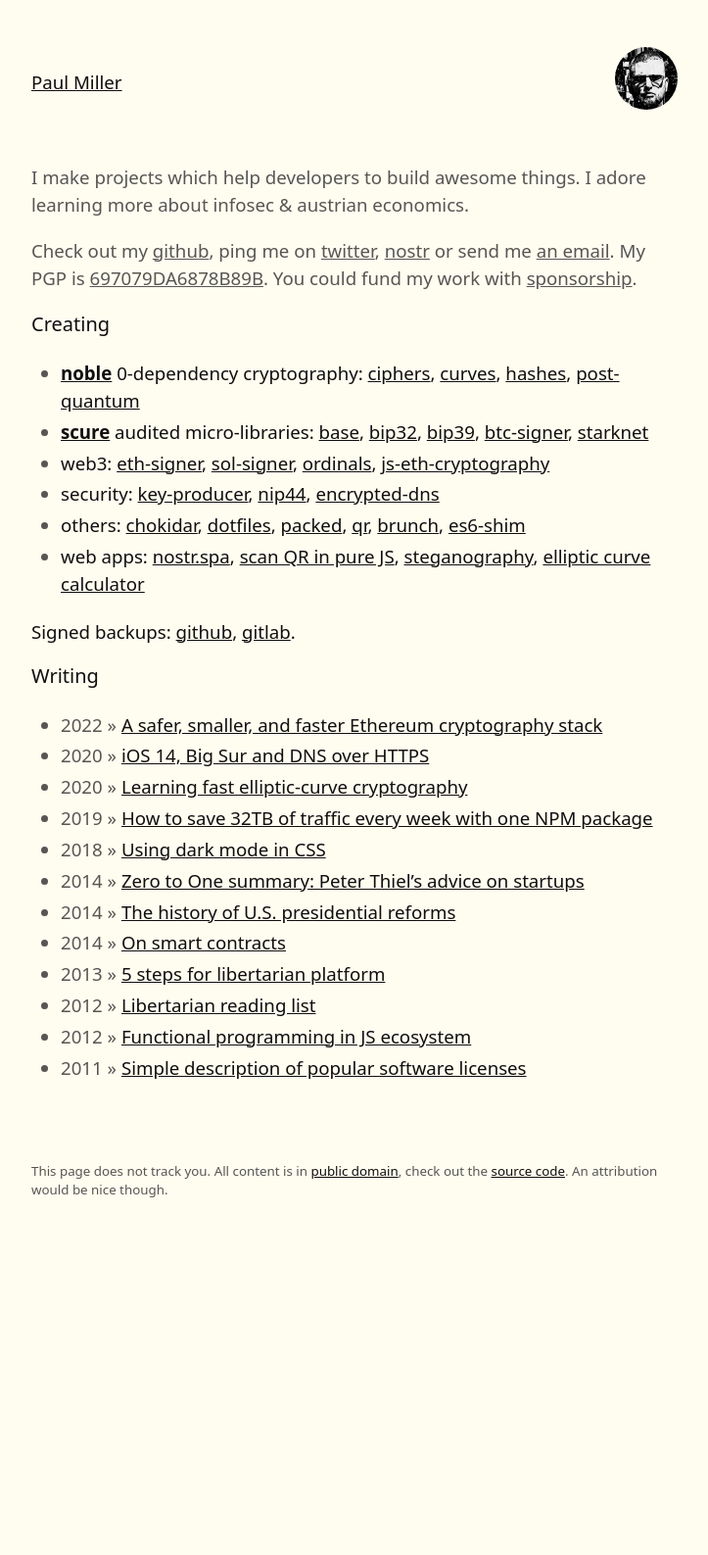
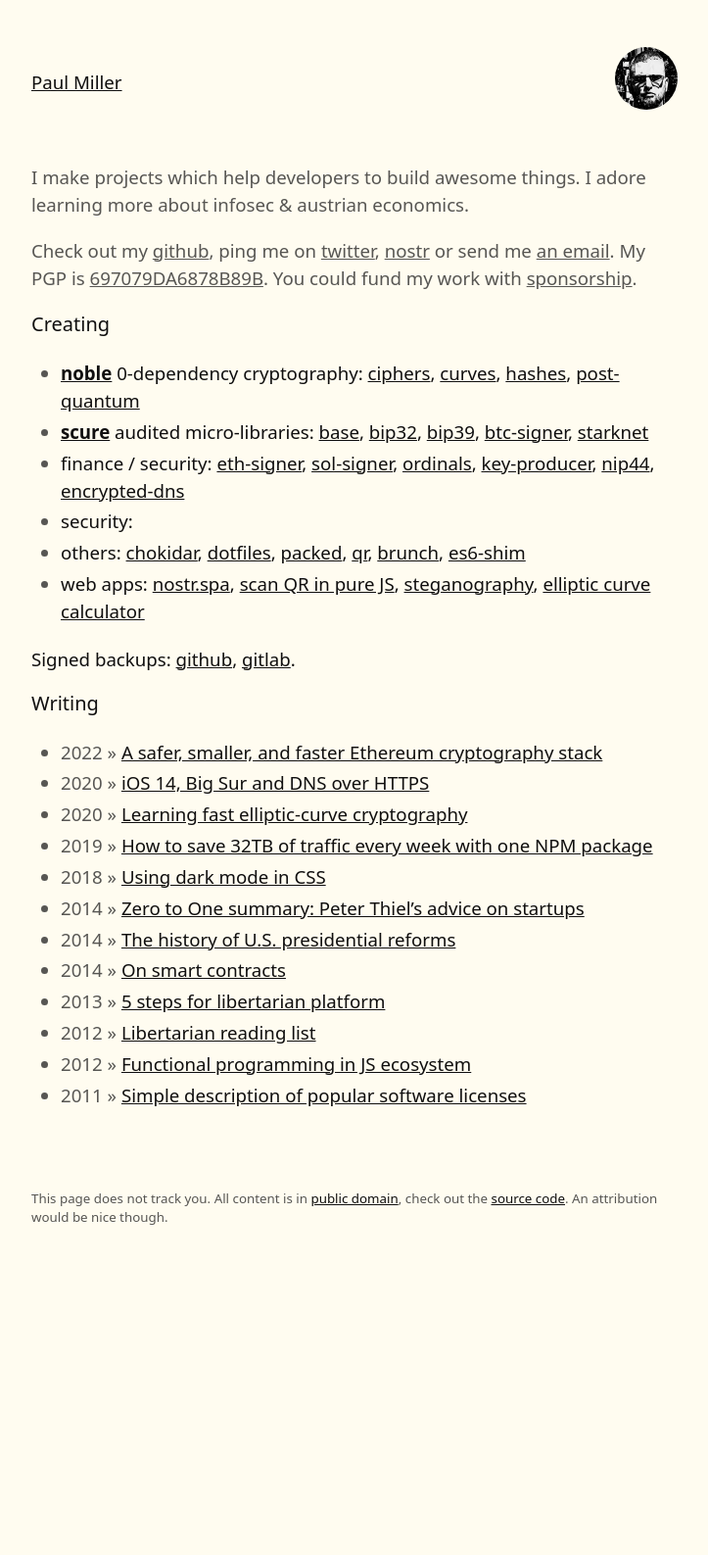
Before and after one commit to paulmillr/paulmillr.github.io, a Jekyll site: the page built from index.html, in a window 1280 px wide. Shown: the whole page at 98% size, without its empty margins (278-1001 px from the left). Built offline with Jekyll 4.4.1, drawn with Linux system fonts in a browser that asks for light colours; before the commit the page ends 1559 px from its top, so only the background shows below that.

Commit message:
main page

```diff
--- a/index.html
+++ b/index.html
@@ -41,17 +41,16 @@ layout: base
         <a href="https://github.com/paulmillr/scure-starknet">starknet</a>
       </li>
       <li>
-        web3:
+        finance / security:
           <a href="https://github.com/paulmillr/micro-eth-signer">eth-signer</a>,
           <a href="https://github.com/paulmillr/micro-sol-signer">sol-signer</a>,
           <a href="https://github.com/paulmillr/micro-ordinals">ordinals</a>,
-          <a href="https://github.com/ethereum/js-ethereum-cryptography">js-eth-cryptography</a>
+          <a href="https://github.com/paulmillr/micro-key-producer">key-producer</a>,
+          <a href="https://github.com/paulmillr/nip44">nip44</a>,
+          <a href="https://github.com/paulmillr/encrypted-dns">encrypted-dns</a>
       </li>
       <li>
         security:
-        <a href="https://github.com/paulmillr/micro-key-producer">key-producer</a>,
-        <a href="https://github.com/paulmillr/nip44">nip44</a>,
-        <a href="https://github.com/paulmillr/encrypted-dns">encrypted-dns</a>
       </li>
       <li>
         others:
```
